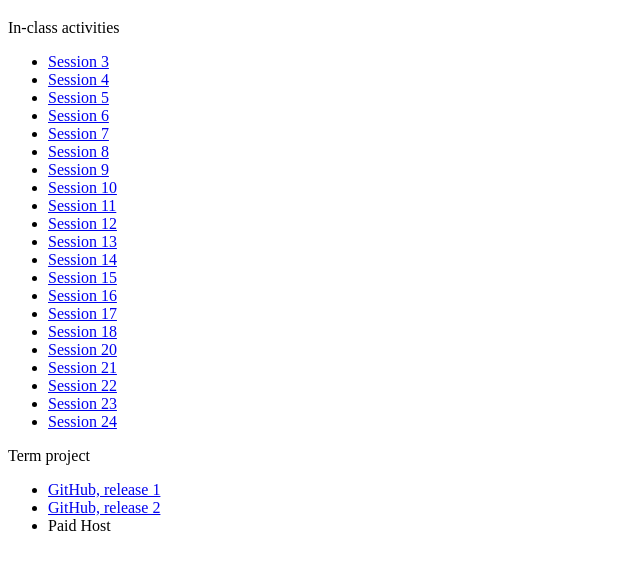
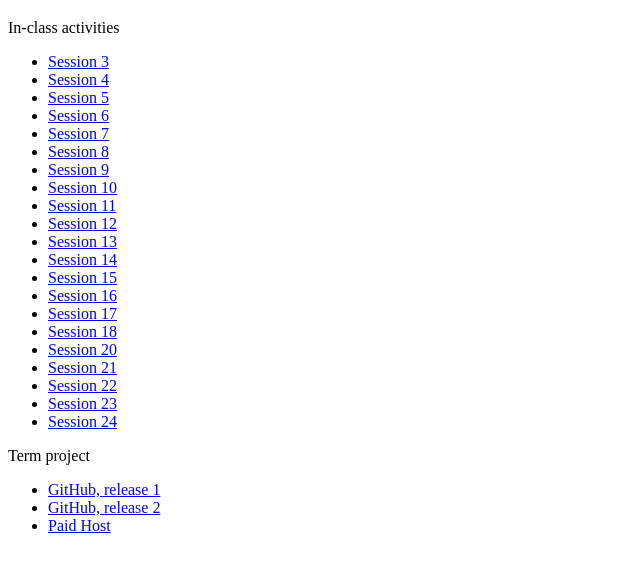
Before and after one commit to xingyuchen515/WebTech, a plain HTML site: page index.htm in a window 1280 px wide. Shown: the part 61-630 px from the top of the page, without its empty margins (0-640 px from the left). Drawn offline with Linux system fonts and the light colour scheme.

Commit message:
Update index.htm

```diff
--- a/index.htm
+++ b/index.htm
@@ -45,7 +45,7 @@
 	<ul>
 		<li><a href="release1/index.htm">GitHub, release 1</a></li>
 		<li><a href="release2/index.htm">GitHub, release 2</a></li>
-		<li><a url="https://xingyuchenwebtech.com">Paid Host</a></li>
+		<li><a href="https://xingyuchenwebtech.com">Paid Host</a></li>
 	</ul>
   </body>
 </html>
```
